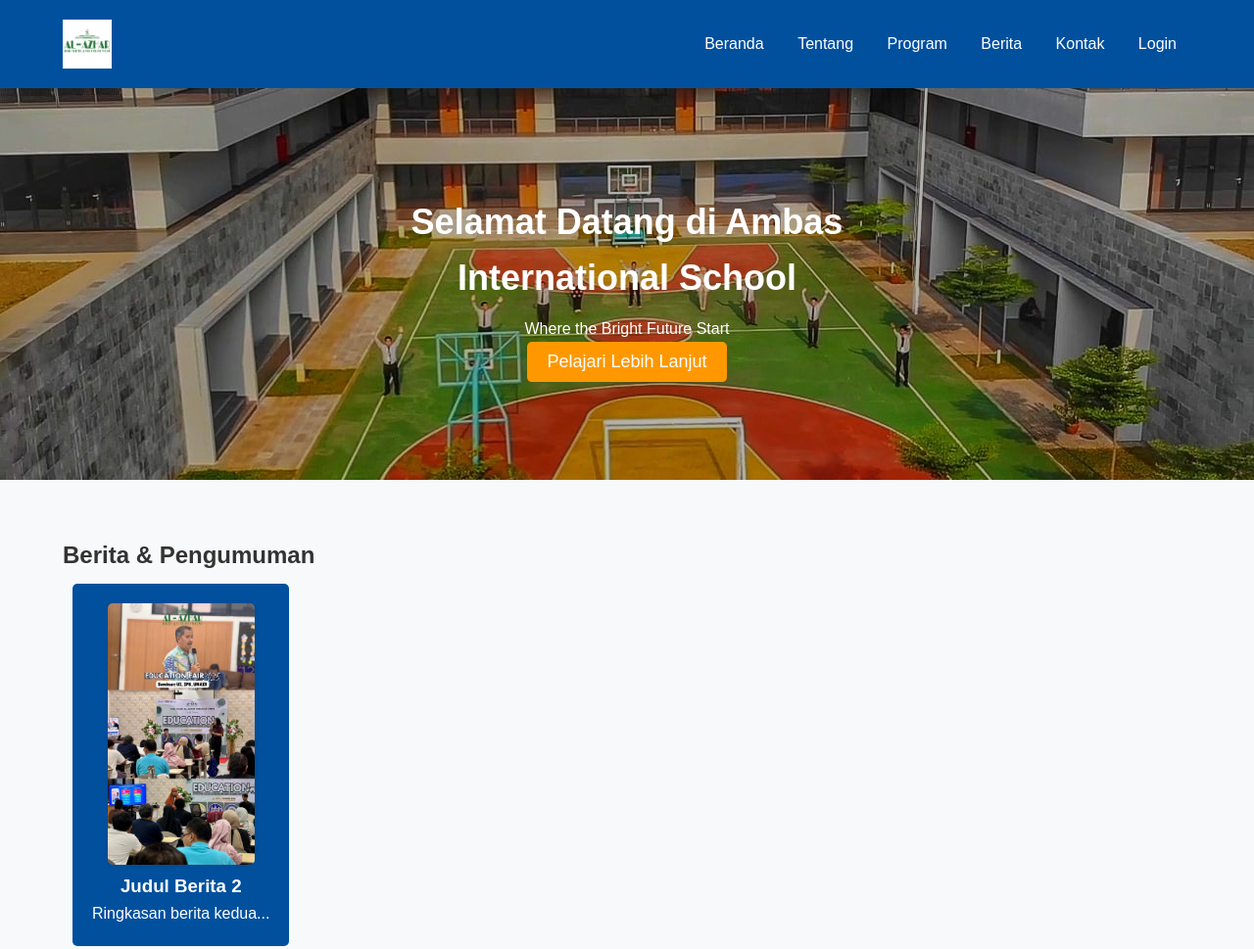
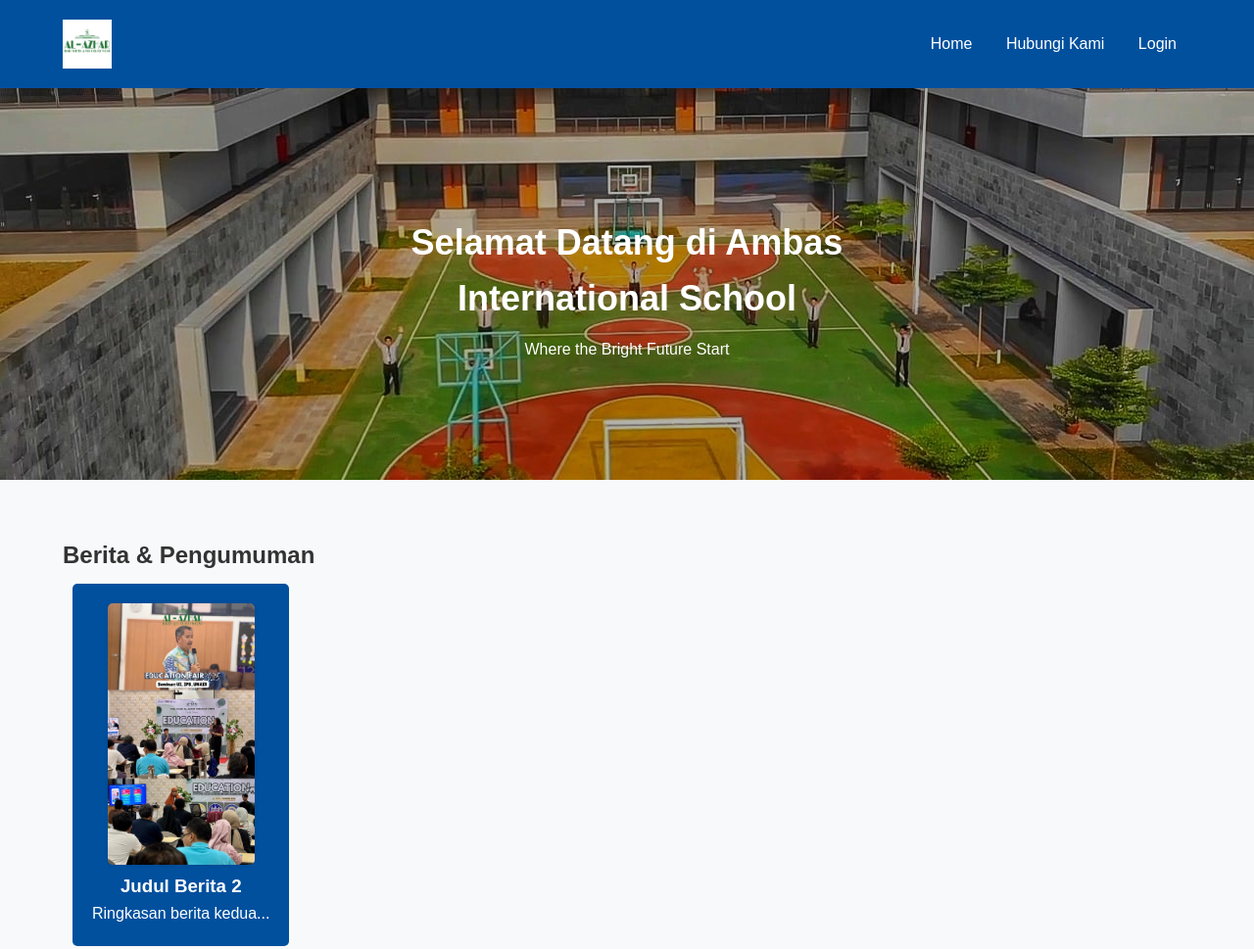
Before and after one commit to RayAyanami11/upraktik, a plain HTML site: page index.html in a window 1280 px wide. Shown: the top 969 px of the page at 98% size. Drawn offline with Linux system fonts and the light colour scheme.

Commit message:
Update index.html

```diff
--- a/index.html
+++ b/index.html
@@ -12,11 +12,8 @@
         <div class="container header-container">
             <img src="logo alazar.png" alt="Logo Sekolah" class="logo">
             <nav class="navbar">
-                <a href="index.html">Beranda</a>
-                <a href="tentang.html">Tentang</a>
-                <a href="program.html">Program</a>
-                <a href="berita.html">Berita</a>
-                <a href="kontak.html">Kontak</a>
+                <a href="index.html">Home</a>
+                <a href="kontak.html">Hubungi Kami</a>
                 <a href="login.html">Login</a>
             </nav>
         </div>
@@ -27,7 +24,7 @@
         <div class="hero-text">
             <h1>Selamat Datang di Ambas International School</h1>
             <p>Where the Bright Future Start</p>
-            <button>Pelajari Lebih Lanjut</button>
+
         </div>
     </section>
 
@@ -89,7 +86,7 @@
         <h2>Lokasi Kami</h2>
         <div class="map-container">
             <iframe
-                src="https://www.google.com/maps/embed?pb=!1m18!1m12!1m3!1d31693.729230970124!2d106.65423953125!3d-6.2569978999999995!2m3!1f0!2f0!3f0!3m2!1i1024!2i768!4f13.1!3m3!1m2!1s0x2e4207e8c13e8d85%3A0x2d420a4b7a7b2d30!2sAl%20Azhar%20BSD!5e0!3m2!1sid!2sid!4v1618893201234!5m2!1sid!2sid"
+                src="https://www.google.com/maps/embed?pb=!1m18!1m12!1m3!1d3966.5332145724863!2d106.99857967589746!3d-6.196298660928554!2m3!1f0!2f0!3f0!3m2!1i1024!2i768!4f13.1!3m3!1m2!1s0x2e6992e6dc4b2e29%3A0x3fd3b979f6e99e6e!2sAl%20Azhar%20BSD%20@Metland%20Cileungsi!5e0!3m2!1sen!2sid!4v1709260000000"
                 width="100%"
                 height="400"
                 style="border:0;"
```
